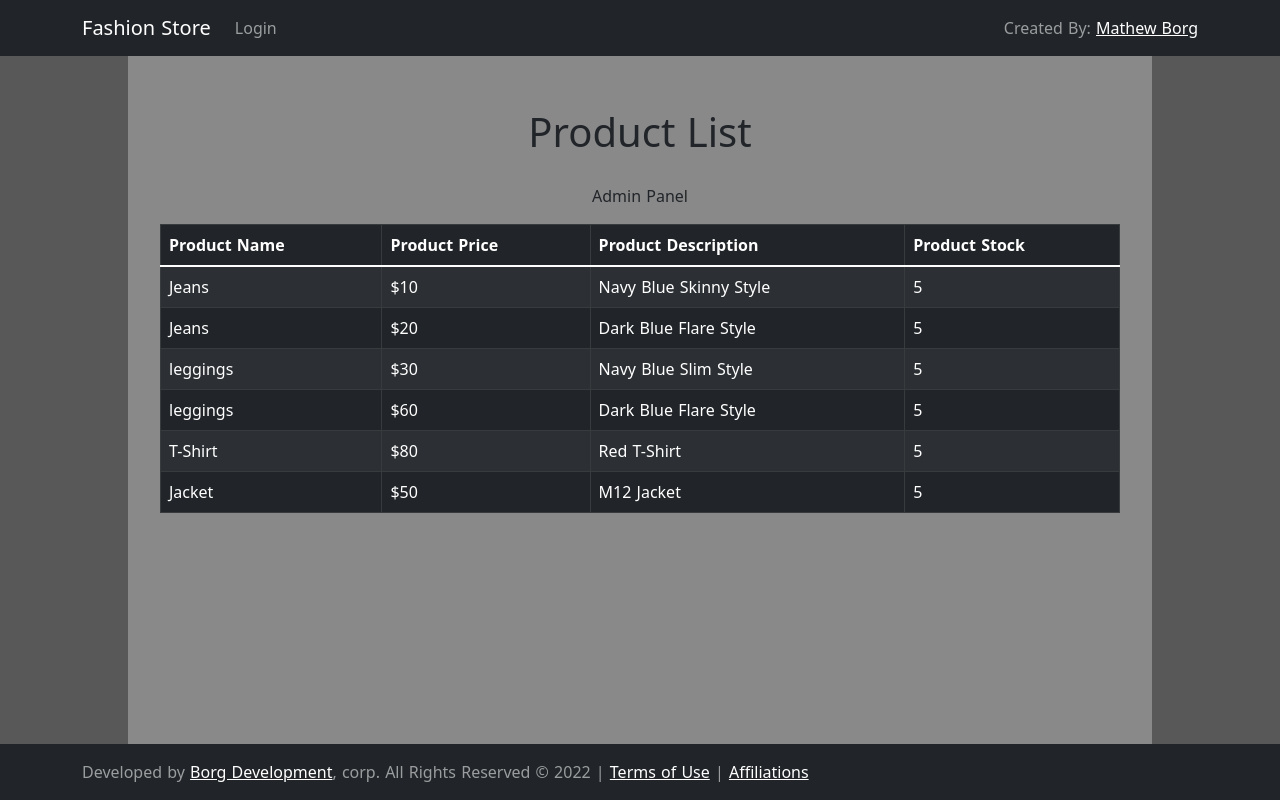
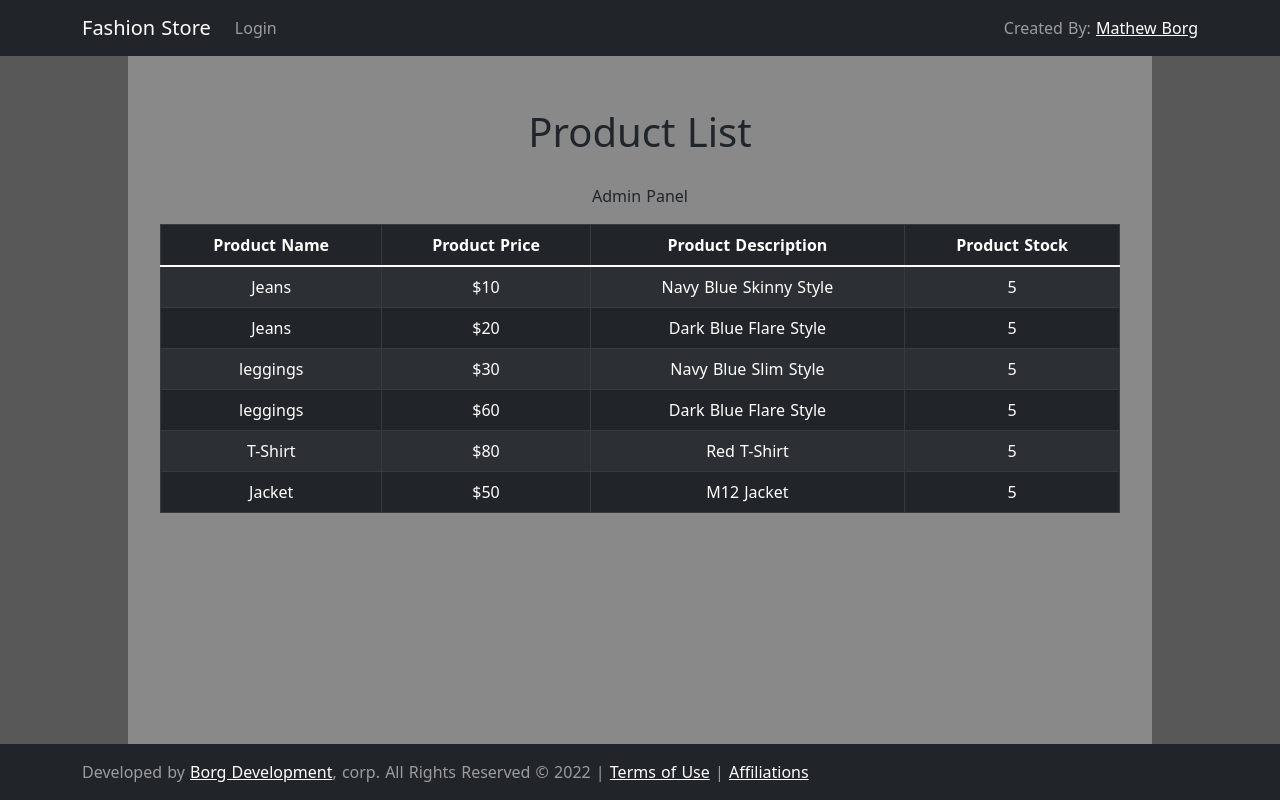
Before and after one commit to mat4539/fasion-store, a React (Create React App) app: page /Admin in a window 1280 px wide. Built offline with nearby package versions, Linux system fonts and the light colour scheme.

Commit message:
Cleaning Up Code

```diff
--- a/src/ProductList/Admin.js
+++ b/src/ProductList/Admin.js
@@ -1,6 +1,6 @@
 import React from "react";
 import {Table} from "react-bootstrap";
-import * as clothesList from "./Data";
+import {ProductList} from "./ProductList";
 
 export const Admin = () => {
     return(
@@ -8,27 +8,8 @@ export const Admin = () => {
             <div className="txt">
                 <h1>Product List</h1>
                 <p>Admin Panel</p>
+                <ProductList/>
             </div>
-            <Table striped bordered hover variant="dark">
-                <thead>
-                <tr>
-                    <th>Product Name</th>
-                    <th>Product Price</th>
-                    <th>Product Description</th>
-                    <th>Product Stock</th>
-                </tr>
-                </thead>
-                <tbody>
-                {clothesList.clothes.map(({name, price, description, stock}, id) => (
-                    <tr key={id}>
-                        <td>{name}</td>
-                        <td>${price}</td>
-                        <td>{description}</td>
-                        <td>{stock}</td>
-                    </tr>
-                ))}
-                </tbody>
-            </Table>
         </div>
     )
 }
--- a/src/ProductList/Data.js
+++ /dev/null
@@ -1,9 +0,0 @@
-const clothes = [
-    {id: "1", name: "Jeans", price: "10" , description: "Navy Blue Skinny Style", stock: "5"},
-    {id: "2", name: "Jeans", price: "20" , description: "Dark Blue Flare Style", stock: "5"},
-    {id: "3", name: "leggings", price: "30" , description: "Navy Blue Slim Style", stock: "5"},
-    {id: "4", name: "leggings", price: "60" , description: "Dark Blue Flare Style", stock: "5"},
-    {id: "5", name: "T-Shirt", price: "80" , description: "Red T-Shirt", stock: "5"},
-    {id: "6", name: "Jacket", price: "50" , description: "M12 Jacket", stock: "5"}
-]
-export{clothes};
--- /dev/null
+++ b/src/ProductList/DataList.js
@@ -0,0 +1,12 @@
+import React from "react";
+import "./productlist.css"
+import {ProductList} from "./ProductList";
+
+export const DataList = () => {
+    return(
+        <div className="product-list">
+            <h1 className="txt">Product List</h1>
+            <ProductList/>
+        </div>
+    );
+}
--- a/src/ProductList/ProductList.js
+++ b/src/ProductList/ProductList.js
@@ -1,12 +1,19 @@
 import React from "react";
 import {Table} from "react-bootstrap";
-import * as clothesList from "./Data";
 import "./productlist.css"
+
+const clothes = [
+    {id: "1", name: "Jeans", price: "10" , description: "Navy Blue Skinny Style", stock: "5"},
+    {id: "2", name: "Jeans", price: "20" , description: "Dark Blue Flare Style", stock: "5"},
+    {id: "3", name: "leggings", price: "30" , description: "Navy Blue Slim Style", stock: "5"},
+    {id: "4", name: "leggings", price: "60" , description: "Dark Blue Flare Style", stock: "5"},
+    {id: "5", name: "T-Shirt", price: "80" , description: "Red T-Shirt", stock: "5"},
+    {id: "6", name: "Jacket", price: "50" , description: "M12 Jacket", stock: "5"}
+];
 
 export const ProductList = () => {
    return(
-        <div className="product-list">
-        <h1>Product List</h1>
+        <div className="date-table">
          <Table striped bordered hover variant="dark">
             <thead>
             <tr>
@@ -17,7 +24,7 @@ export const ProductList = () => {
             </tr>
             </thead>
             <tbody>
-            {clothesList.clothes.map(({name, price, description, stock}, id) => (
+            {clothes.map(({name, price, description, stock}, id) => (
                 <tr key={id}>
                    <td>{name}</td>
                    <td>${price}</td>
--- a/src/ProductList/productlist.css
+++ b/src/ProductList/productlist.css
@@ -1,7 +1,7 @@
 .product-list{
     padding: 2em;
     display: flex;
-    flex-direction: row;
+    flex-direction: column;
     flex-wrap: wrap;
     justify-content: center;
 }
--- a/src/index.js
+++ b/src/index.js
@@ -4,11 +4,11 @@ import './index.css';
 import App from './App';
 import { BrowserRouter, Route, Routes } from "react-router-dom";
 import reportWebVitals from './reportWebVitals';
-import {ProductList} from "./ProductList/ProductList";
 import {LoginForm} from "./LoginForm/LoginForm";
 import {Admin} from "./ProductList/Admin";
 import {Navigation} from "./Navigation/Navigation";
 import {Footer} from "./Navigation/Footer";
+import {DataList} from "./ProductList/DataList";
 
 ReactDOM.render(
     <React.StrictMode>
@@ -20,7 +20,7 @@ ReactDOM.render(
                         <Routes>
                             <Route path="/" element={<App />} />
                             <Route path="/LoginForm" element={<LoginForm />} />
-                            <Route path="/ProductList" element={<ProductList />}/>
+                            <Route path="/ProductList" element={<DataList />}/>
                             <Route path="/Admin" element={<Admin />}/>
                         </Routes>
                     </BrowserRouter>
```
